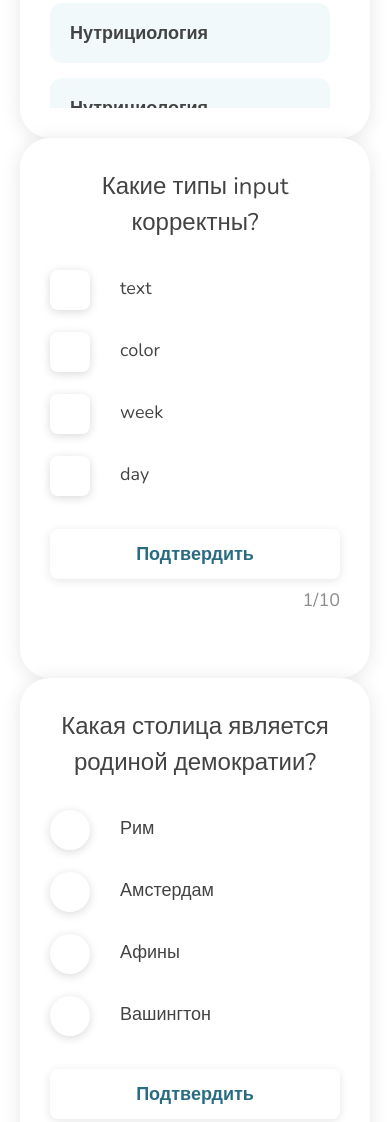
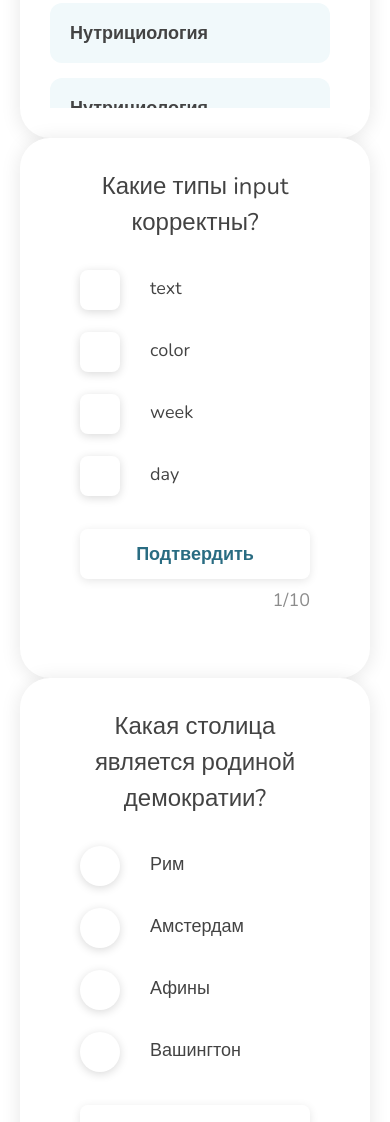
Before and after one commit to L1s-is/Quiz, a plain HTML site: page index.html in a window 390 px wide. Shown: the part 567-1689 px from the top of the page. Drawn offline with nearby package versions, Linux system fonts and the light colour scheme.

Commit message:
небольшие правки для планшетной версии

```diff
--- a/css/style.css
+++ b/css/style.css
@@ -371,6 +371,12 @@ body {
     .main__box {
         padding: 40px;
     }
+    .main__box--question, .main__box--result {
+        padding: 40px 80px;
+    }
+    .question__title, .result__title {
+        margin-bottom: 50px;
+    }
 }
 @media (max-width: 580px) {
     .header {
@@ -398,6 +404,12 @@ body {
         padding: 30px;
     }
 
+    .main__box--question, .main__box--result {
+        padding: 30px 60px;
+    }
+    .question__title, .result__title {
+        margin-bottom: 50px;
+    }
 
     .btn--theme {
         margin-right: 10px;
```
